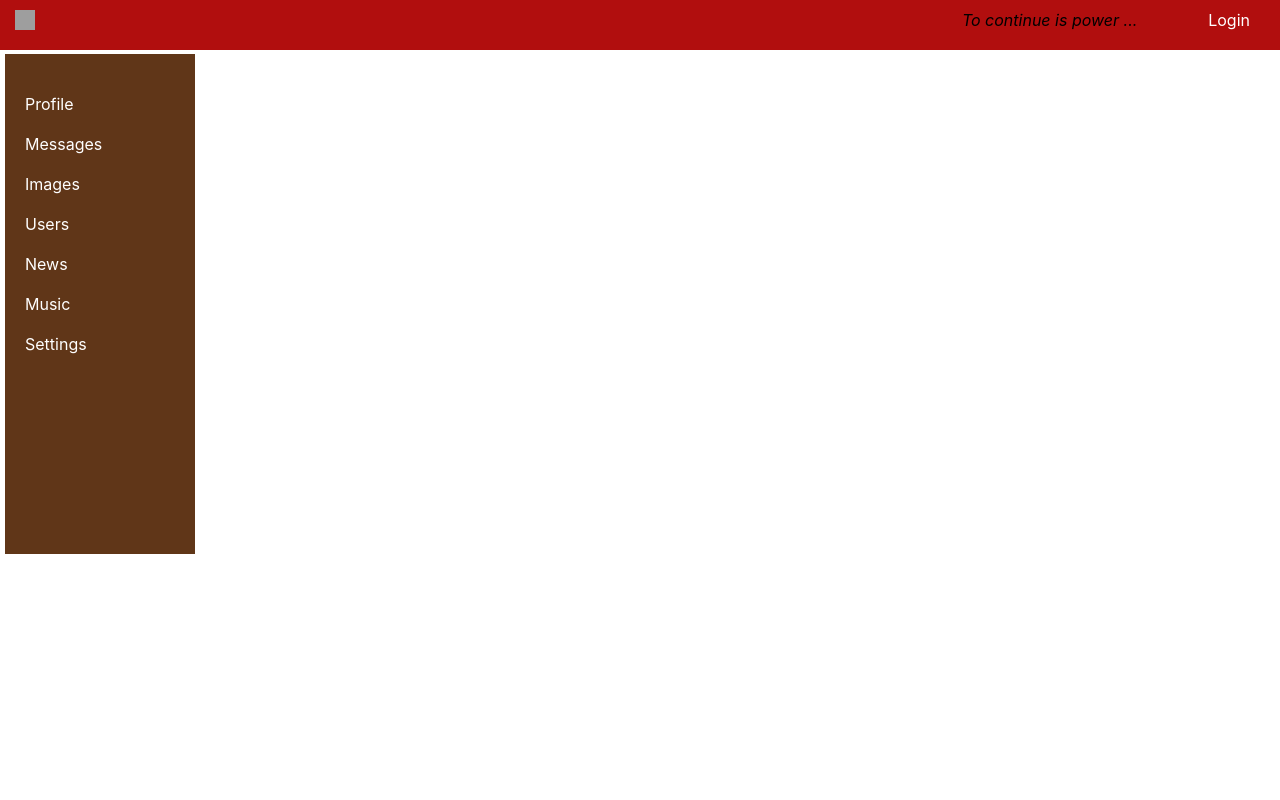
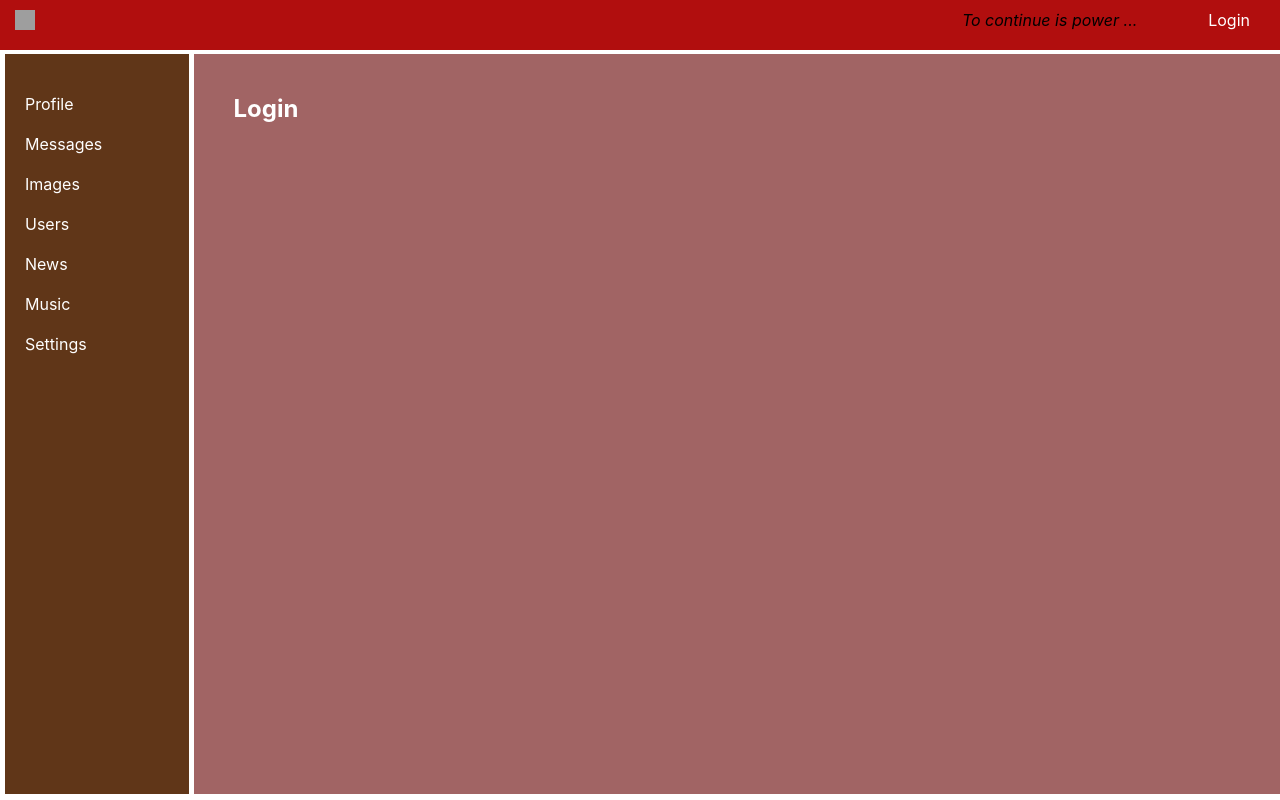
Before and after one commit to Michail12c/socialNetwork2, a React (Create React App) app in the folder my-app/: page /Login in a window 1280 px wide. Built offline with nearby package versions, Linux system fonts and the light colour scheme; no server answers; grey boxes are pictures that could not be loaded.

Commit message:
Redirect

```diff
--- a/my-app/src/App.js
+++ b/my-app/src/App.js
@@ -9,6 +9,7 @@ import ImagesContainer from './components/images/ImagesContainer';
 import UsersContainer from './components/users/UsersContainer';
 import ProfileContainer from './components/profile/ProfileContainer';
 import HeaderContainer from './components/header/HeaderContainer';
+import Login from './components/login/Login';
 
 
 
@@ -24,7 +25,8 @@ const App = (props) => {
       <Route path = '/Profile/:userId?' render = { () => <ProfileContainer/>}/>
       <Route path = '/Dialogs' render = {() => <DialogsContainer/>}/>
       <Route path = '/Images' render = {()=> <ImagesContainer/>}/>
-      <Route path ='/Users' render = { () => <UsersContainer/>} />
+      <Route path ='/Users' render = {() => <UsersContainer/>} />
+      <Route path = '/Login' render = {() => <Login/> } />
     </div>
     </div>
     </Provider>
--- a/my-app/src/components/dialogs/Dialogs.jsx
+++ b/my-app/src/components/dialogs/Dialogs.jsx
@@ -2,6 +2,7 @@ import React from 'react';
 import styles from './Dialogs.module.css';
 import DialogItem from './dialogItem/DialogItem';
 import Message from './message/Message';
+import { Redirect } from 'react-router-dom';
 
 
 
@@ -21,7 +22,7 @@ const Dialogs = (props) => {
   const onSendMessageClick = () => {
      props.sendMessage();
   }
-
+  if(!props.isAuth) return <Redirect to ='/login'/>
   return (
     <div className = {styles.dialogs}>
       <div className = {styles.content}>
--- a/my-app/src/components/dialogs/DialogsContainer.jsx
+++ b/my-app/src/components/dialogs/DialogsContainer.jsx
@@ -7,7 +7,8 @@ const mapStateToProps = (state) =>{
    return{
      messages:state.dialogsPage.messages,
      nameMessages:state.dialogsPage.dialogs,
-     newTextMessage:state.dialogsPage.newTextMessage
+     newTextMessage:state.dialogsPage.newTextMessage,
+     isAuth: state.auth.isAuth
    }
 }
 const mapDispatchToProps = (dispatch) =>{
--- /dev/null
+++ b/my-app/src/components/login/Login.jsx
@@ -0,0 +1,14 @@
+import React from 'react';
+import styles from './Login.module.css';
+
+const Login = (props) => {
+  return (
+    <div className = {styles.login}>
+      <h2>
+        Login
+      </h2>
+    </div>
+  )
+}
+
+export default Login;
--- /dev/null
+++ b/my-app/src/components/login/Login.module.css
@@ -0,0 +1,10 @@
+.login{
+  background-color: rgb(161, 100, 100);
+  margin-top: 54px;
+  margin-left: 5px;
+  width: 85%;
+  height: 90vh;
+  color:white;
+  padding-left: 40px;
+  padding-top: 20px;
+}
--- a/my-app/src/components/profile/Profile.jsx
+++ b/my-app/src/components/profile/Profile.jsx
@@ -2,10 +2,12 @@ import React from 'react';
 import styles from './Profile.module.css';
 import MyPostsContainer from './MyPosts/MyPostsContainer';
 import ProfileInfo from './ProfileInfo';
+import { Redirect } from 'react-router-dom';
 
 
 
 const Profile = (props) =>{
+  if(!props.isAuth) return <Redirect to = '/Login' />
   return (
     <div className = {styles.profile}>
         <ProfileInfo {...props} profile = {props.profile} />
--- a/my-app/src/components/profile/ProfileContainer.jsx
+++ b/my-app/src/components/profile/ProfileContainer.jsx
@@ -26,7 +26,8 @@ class ProfileContainer extends React.Component {
 }
 const mapStateToProps = (state) => {
   return {
-    profile: state.profilePage.profile
+    profile: state.profilePage.profile,
+    isAuth: state.auth.isAuth
   }
 }
 let ProfileContainerUrl = withRouter(ProfileContainer);
```
